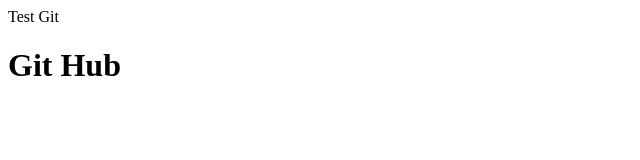
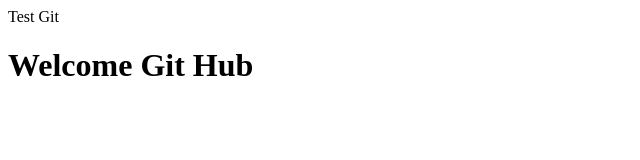
Before and after one commit to shashikalaUdauangani/youtube-test-kd, a plain HTML site: page index.html in a window 1280 px wide. Shown: the whole page, without its empty margins (0-640 px from the left). Drawn offline with Linux system fonts and the light colour scheme.

```diff
--- a/index.html
+++ b/index.html
@@ -3,6 +3,6 @@
     <titlt>Test Git</titlt>
   </head>
   <body>
-    <h1>Git Hub</h1>
+    <h1>Welcome Git Hub</h1>
   </body>
 </html>
```
